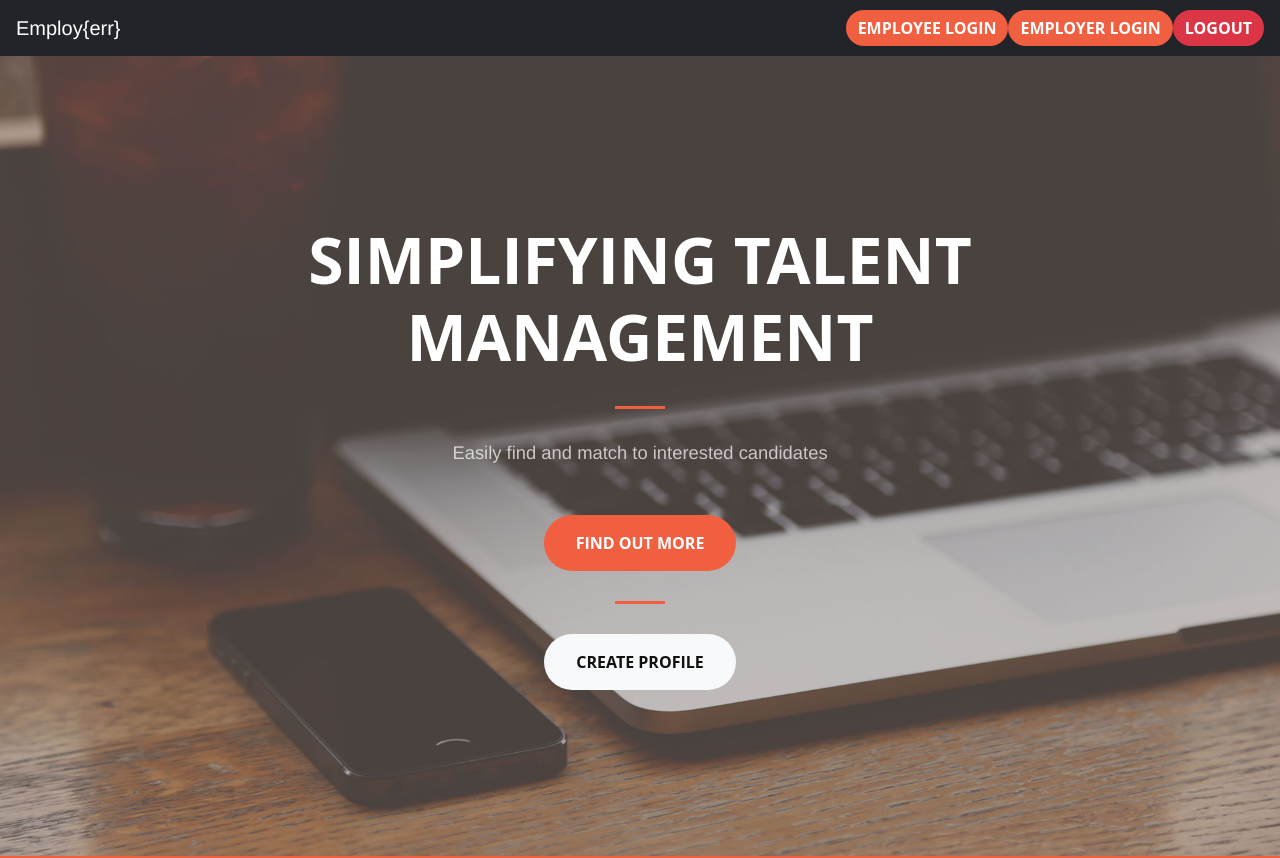
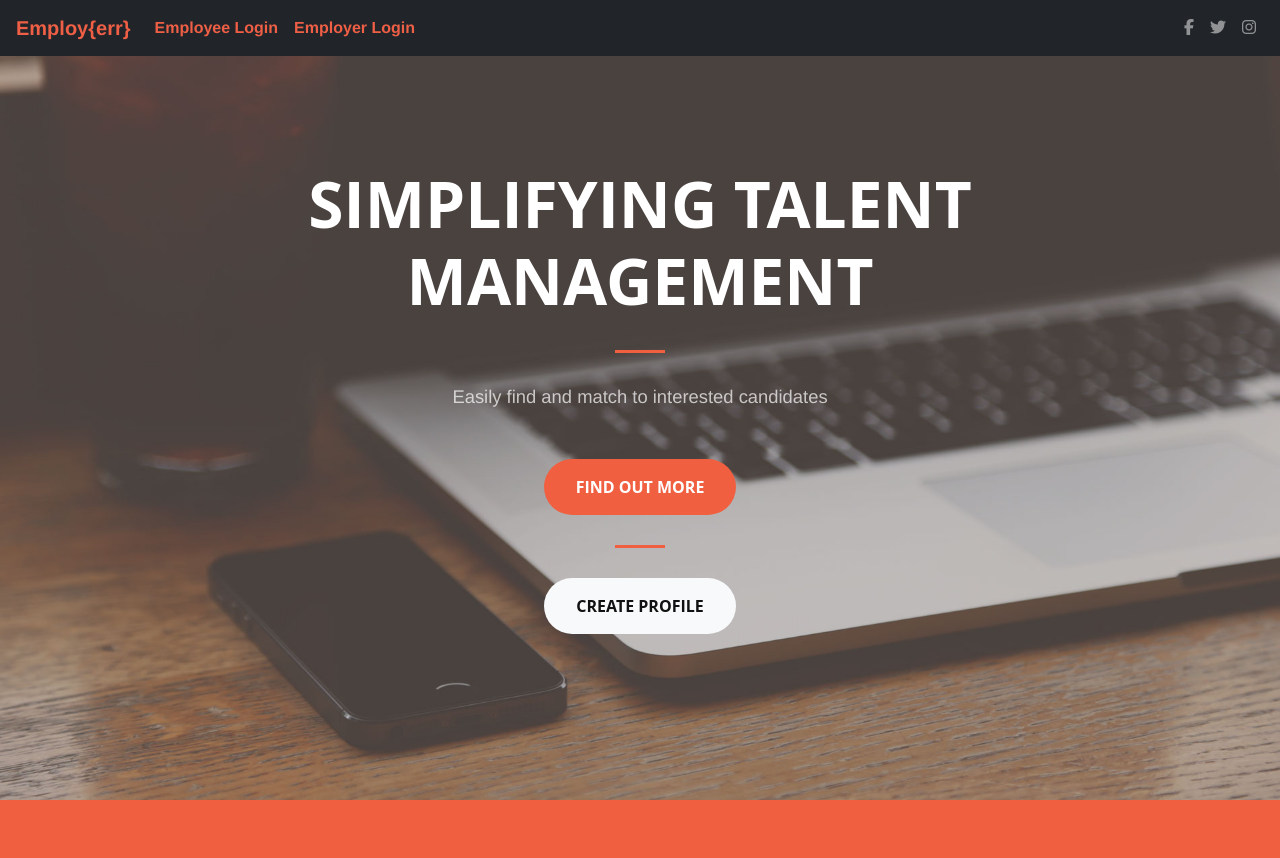
Before and after one commit to ejquintana/employ-err, a React (Create React App) app: page / in a window 1280 px wide. Shown: the top 858 px of the page. Built offline with nearby package versions, Linux system fonts and the light colour scheme; the HTML template or start-up script is replaced by a standard one.

Commit message:
created material/bootstrap navigator.js with routes

```diff
--- a/src/components/Navigator/Navigator.js
+++ b/src/components/Navigator/Navigator.js
@@ -1,23 +1,38 @@
 import React from 'react';
-// import { Link } from "react-router-dom";
-import ButtonEmployeeLogin from '../ButtonEmployeeLogin/ButtonEmployeeLogin';
-import ButtonEmployerLogin from '../ButtonEmployerLogin/ButtonEmployerLogin';
-import ButtonLogout from '../ButtonLogout/ButtonLogout';
-import "./Navigator.css";
+import '../../css/creative.min.css';
+import '../../vendor/magnific-popup/magnific-popup.css';
+
 
 function Navigator() {
-
 	return (
-		<nav className="navbar navbar navbar-dark bg-dark">
-	  		<a className="navbar-brand" href="/">Employ{'{err}'}</a>
-	  		<div className="justify-content-end">
-				<ButtonEmployeeLogin />
-				<ButtonEmployerLogin />
-				<ButtonLogout />
-			</div>
-		</nav>
+        <nav className="navbar fixed-top navbar-expand-lg navbar-dark bg-dark scrolling-navbar">
+          <a className="navbar-brand" style={{color:"#EE5F46" }} href="#"><strong>Employ{'{err}'}</strong></a>
+          <button className="navbar-toggler" type="button" data-toggle="collapse" data-target="#navbarSupportedContent" aria-controls="navbarSupportedContent" aria-expanded="false" aria-label="Toggle navigation">
+            <span className="navbar-toggler-icon" />
+          </button>
+          <div className="collapse navbar-collapse" id="navbarSupportedContent">
+            <ul className="navbar-nav mr-auto">
+              <li className="nav-item active">
+               <strong> <a className="nav-link" style={{color:"#EE5F46" }} href="/employee">Employee Login</a></strong>
+              </li>
+              <li className="nav-item active">
+                <strong><a className="nav-link" style={{color:"#EE5F46" }} href="/employer">Employer Login</a></strong>
+              </li>
+            </ul>
+            <ul className="navbar-nav nav-flex-icons">
+              <li className="nav-item">
+                <a className="nav-link"><i className="fa fa-facebook" /></a>
+              </li>
+              <li className="nav-item">
+                <a className="nav-link"><i className="fa fa-twitter" /></a>
+              </li>
+              <li className="nav-item">
+                <a className="nav-link"><i className="fa fa-instagram" /></a>
+              </li>
+            </ul>
+          </div>
+        </nav>
 	)
 }
 
-
 export default Navigator;
```
Also changed, not shown: src/css/style.css (line endings or trailing spaces).
